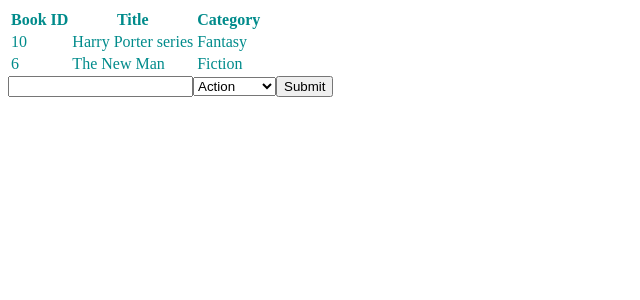
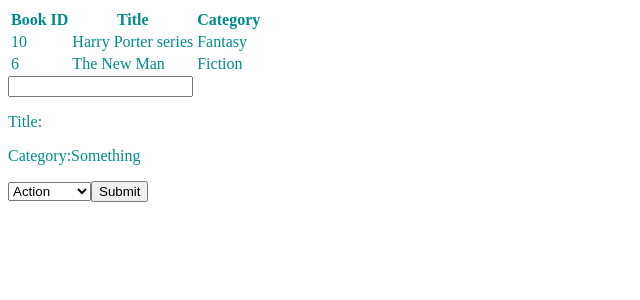
Before and after one commit to Moreneecoder/bookstore, a React (Create React App) app: page / in a window 1280 px wide. Shown: the top 300 px of the page, without its empty margins (0-640 px from the left). Built offline with nearby package versions, Linux system fonts and the light colour scheme.

Commit message:
Implement handleChange function in BookForm

```diff
--- a/src/containers/BooksForm.js
+++ b/src/containers/BooksForm.js
@@ -1,18 +1,54 @@
+import { useState } from 'react';
+
 const BooksForm = () => {
   const categories = ['Action', 'Biography', 'History', 'Horror', 'Kids', 'Learning', 'Sci-Fi'];
   let idx = 0;
 
+  const [book, setBook] = useState({
+    id: Math.floor(Math.random() * 10) + 1,
+    title: '',
+    category: 'Something',
+  });
+
+  const handleChange = (data, actionType) => {
+    if (actionType === 'changeTitle') {
+      setBook({
+        ...book,
+        title: data,
+      });
+    } else if (actionType === 'changeCategory') {
+      setBook({
+        ...book,
+        category: data,
+      });
+    }
+  };
+
+  const handleSubmit = (formData) => {
+    console.log(formData);
+  };
+
   return (
     <div className="BooksForm">
       <form>
-        <input />
-        <select>
+        <input value={book.title} onChange={(e) => handleChange(e.target.value, 'changeTitle')} />
+        <p>
+          Title:
+          {book.title}
+        </p>
+
+        <p>
+          Category:
+          {book.category}
+        </p>
+
+        <select onChange={(e) => handleChange(e.target.value, 'changeCategory')} name="categories">
           {categories.map((item) => {
             idx += 1;
-            return (<option key={idx}>{item}</option>);
+            return (<option value={item} key={idx}>{item}</option>);
           })}
         </select>
-        <button type="submit">Submit</button>
+        <button type="submit" onSubmit={(e) => handleSubmit(e)}>Submit</button>
       </form>
     </div>
   );
```
